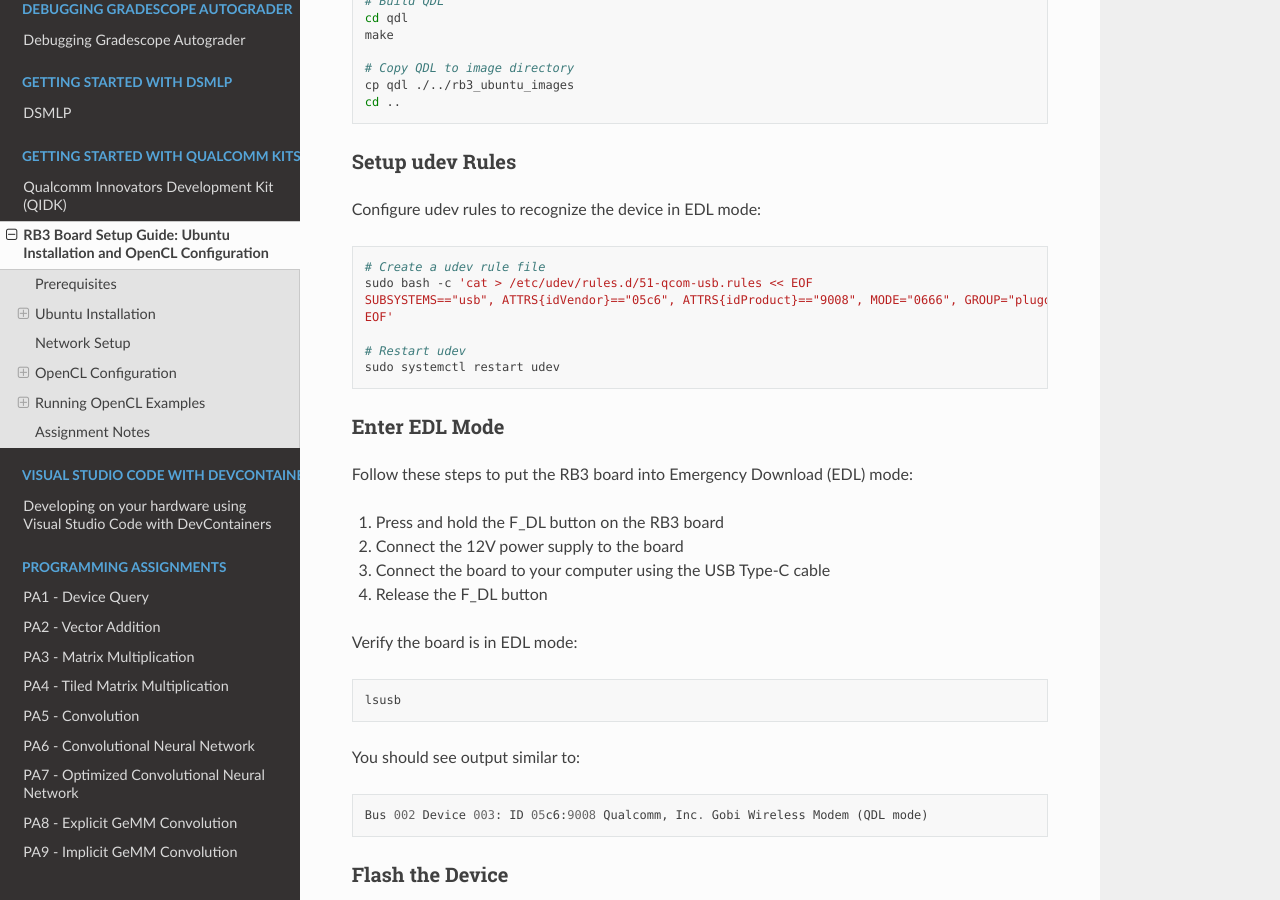
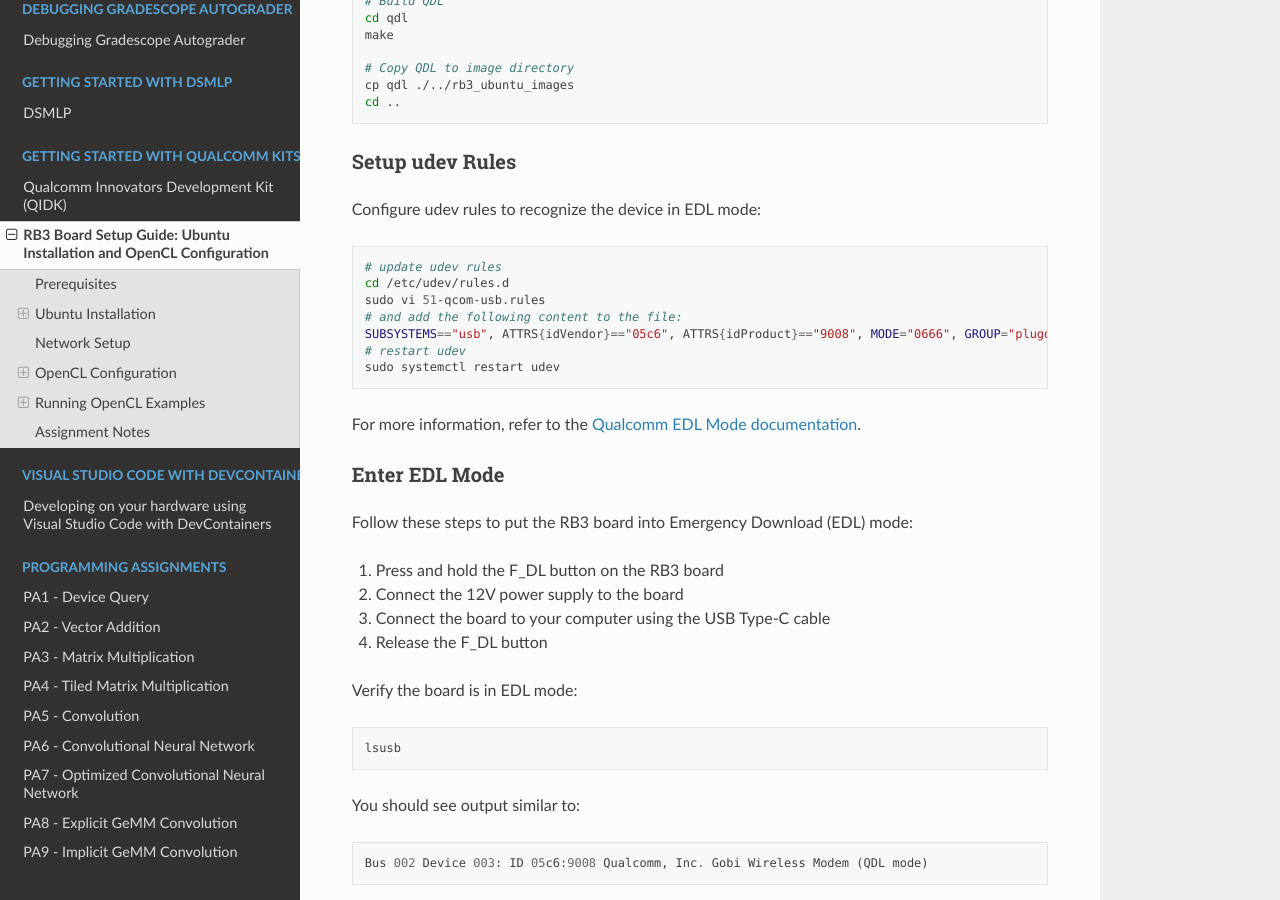
Before and after one commit to KastnerRG/cse160-docs, a Sphinx documentation site: the page built from docs/source/RB3.rst, in a window 1280 px wide and 900 px high, scrolled down 2093 px. Built offline with Sphinx 7.4.7 and the Read the Docs theme 3.1.0, drawn with Linux system fonts in a browser that asks for light colours; formulas are drawn with MathJax 3; some of the changed text lies outside the part shown.

Commit message:
add: added rb3 guide

```diff
--- a/docs/source/RB3.rst
+++ b/docs/source/RB3.rst
@@ -4,10 +4,12 @@ RB3 Board Setup Guide: Ubuntu Installation and OpenCL Configuration
 .. note::
     This guide is compiled using the official Qualcomm documentation. If you need
     further guidance, please refer to: `Qualcomm Documentation <https://docs.qualcomm.com/bundle/publicresource/topics/80-82645-1/Integrate_and_flash_software_2.html?product=1601111740057201>`_.
+    `RB3 Quick Setup Guide <https://docs.qualcomm.com/bundle/publicresource/topics/80-70015-253/ubuntu_host.html#edl-mode>`_.
 
 .. important::
     This guide is specifically for Linux machines. For Windows users, please follow
-    the Qualcomm instructions `here <https://docs.qualcomm.com/bundle/publicresource/topics/80-82645-1/Integrate_and_flash_software_2.html?product=1601111740057201#panel-0-V2luZG93cyBob3N0>`_.
+    the Qualcomm instructions `here <https://docs.qualcomm.com/bundle/publicresource/topics/80-82645-1/Integrate_and_flash_software_2.html?product=1601111740057201#panel-0-V2luZG93cyBob3N0>`_
+    to install QUTS/PCAT/Qualcomm USB drivers before flashing Ubuntu.
 
 Prerequisites
 ^^^^^^^^^^^^
@@ -106,13 +108,15 @@ Configure udev rules to recognize the device in EDL mode:
 
 .. code-block:: bash
 
-    # Create a udev rule file
-    sudo bash -c 'cat > /etc/udev/rules.d/51-qcom-usb.rules << EOF
+    # update udev rules
+    cd /etc/udev/rules.d
+    sudo vi 51-qcom-usb.rules
+    # and add the following content to the file:
     SUBSYSTEMS=="usb", ATTRS{idVendor}=="05c6", ATTRS{idProduct}=="9008", MODE="0666", GROUP="plugdev"
-    EOF'
+    # restart udev
+    sudo systemctl restart udev
 
-    # Restart udev
-    sudo systemctl restart udev
+For more information, refer to the `Qualcomm EDL Mode documentation <https://docs.qualcomm.com/bundle/publicresource/topics/80-70015-253/ubuntu_host.html#edl-mode>`_.
 
 Enter EDL Mode
 -------------
```
